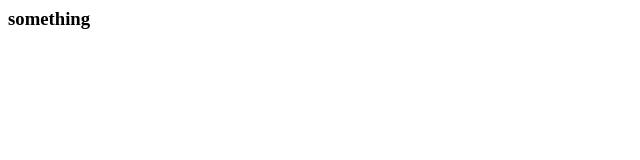
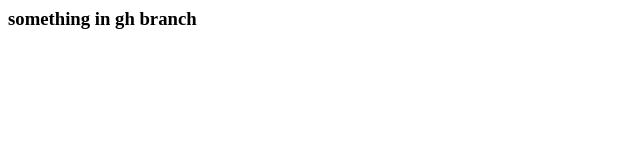
Before and after one commit to bradwbradw/something, a plain HTML site: page index.html in a window 1280 px wide. Shown: the whole page, without its empty margins (0-640 px from the left). Drawn offline with Linux system fonts and the light colour scheme.

Commit message:
gh branch

```diff
--- a/index.html
+++ b/index.html
@@ -1 +1 @@
-<h3>something</h3>
+<h3>something in gh branch</h3>
```
